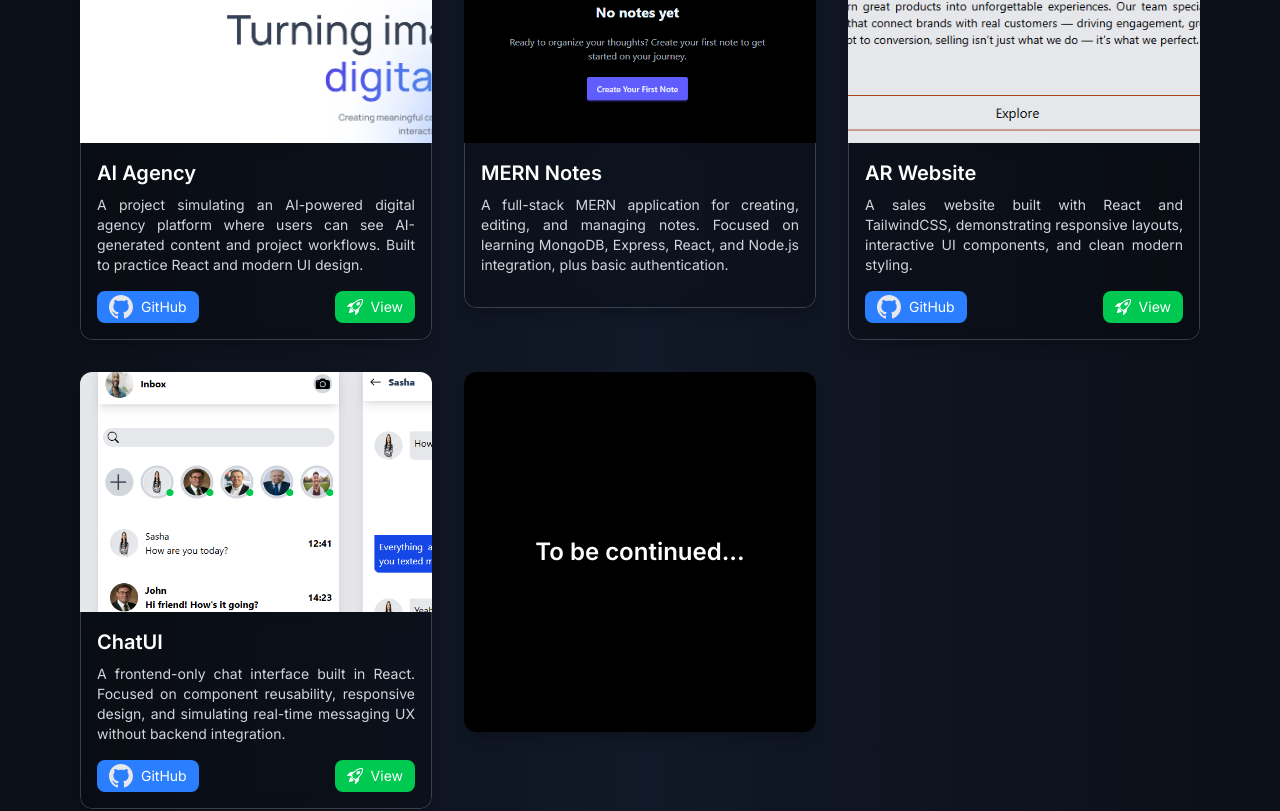
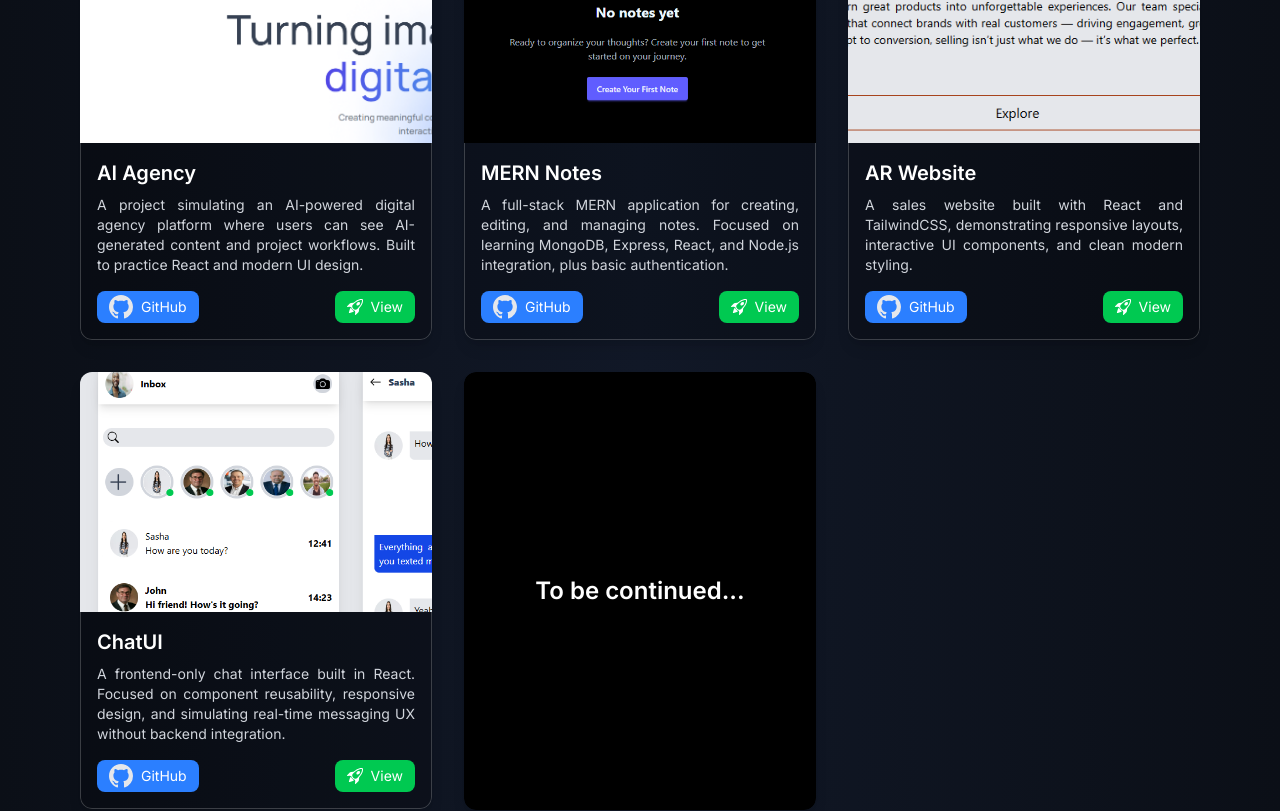
Before and after one commit to rotarualexandru22/my-dev-portfolio, a React (Vite) app: page / in a window 1280 px wide. Shown: the part 1029-1840 px from the top of the page. Built offline with nearby package versions, Linux system fonts and the light colour scheme.

Commit message:
Fix2: Projects grid changed

```diff
--- a/src/components/Project.jsx
+++ b/src/components/Project.jsx
@@ -3,40 +3,38 @@ import ProjectCard from './ProjectCard';
 import projects from '../data/projectData';
 import { motion } from 'framer-motion';
 
-const containerVariants = {
-  hidden: {},
-  show: {
-    transition: {
-      staggerChildren: 0.20,
-      delayChildren: 0.15,
+const Project = () => {
+
+  const cardVariants = {
+    hidden: { opacity: 0, y: 50, scale: 0.95 },
+    show: {
+      opacity: 1,
+      y: 0,
+      scale: 1,
+      transition: {
+         duration: 0.5,
+         ease: "easeOut"
+      }
     }
-  }
-};
+  };
 
-const cardVariants = {
-  hidden: { opacity: 0, y: 30 },
-  show: {
-    opacity: 1,
-    y: 0,
-    transition: { duration: 0.45, ease: "easeOut" }
-  }
-};
-
-const Project = () => {
   return (
-    <motion.div
+    <div
       id='projects'
       className="py-16 px-4 max-w-6xl mx-auto"
-      variants={containerVariants}
-      initial="hidden"
-      whileInView="show"
-      viewport={{ once: true, amount: 0.3 }}
     >
       <h2 className="text-3xl font-bold text-white mb-8 text-center">Projects</h2>
 
       <div className="grid grid-cols-1 md:grid-cols-2 lg:grid-cols-3 gap-8">
         {projects.map(project => (
-          <motion.div key={project.id} variants={cardVariants}>
+          <motion.div
+          key={project.id}
+
+          initial="hidden"
+          whileInView="show"
+          variants={cardVariants}
+          viewport={{once: true, amount: 0.2}}
+          >
             <ProjectCard
               title={project.title}
               description={project.description}
@@ -47,7 +45,7 @@ const Project = () => {
           </motion.div>
         ))}
       </div>
-    </motion.div>
+    </div>
   );
 };
 
--- a/src/components/ProjectCard.jsx
+++ b/src/components/ProjectCard.jsx
@@ -14,7 +14,7 @@ const ProjectCard = ({ title, description, image, live, github }) => {
         <div
           className="w-full h-full flex items-center justify-center
                      bg-black text-white text-2xl font-semibold
-                     p-4 min-h-[360px] rounded-xl"
+                     p-4 min-h-[438px] rounded-xl"
         >
           {description}
         </div>
@@ -22,12 +22,13 @@ const ProjectCard = ({ title, description, image, live, github }) => {
         <>
           <img src={image} alt={title} className="w-full h-60 object-cover" />
 
-          <div className="p-4 flex flex-col flex-1 justify-between
+          <div className="p-4 flex flex-col justify-between
                           border border-t-0 border-white/20 rounded-b-xl
-                          backdrop-blur-sm bg-black/20">
+                        bg-black/20">
             <div>
               <h3 className="text-xl font-semibold mb-2 text-white">{title}</h3>
-              <p className="text-gray-300 text-sm text-justify">{description}</p>
+              <p className="text-gray-300 text-sm text-justify
+              h-20 overflow-y-auto">{description}</p>
             </div>
 
             {/* Github + Live container */}
--- a/src/data/projectData.js
+++ b/src/data/projectData.js
@@ -13,6 +13,8 @@ const projectData = [
         title: "MERN Notes",
         description: "A full-stack MERN application for creating, editing, and managing notes. Focused on learning MongoDB, Express, React, and Node.js integration, plus basic authentication.",
         image: "/images/mern.png",
+        live: "#",
+        github: "#",
     },
     {
         id: 3,
```
